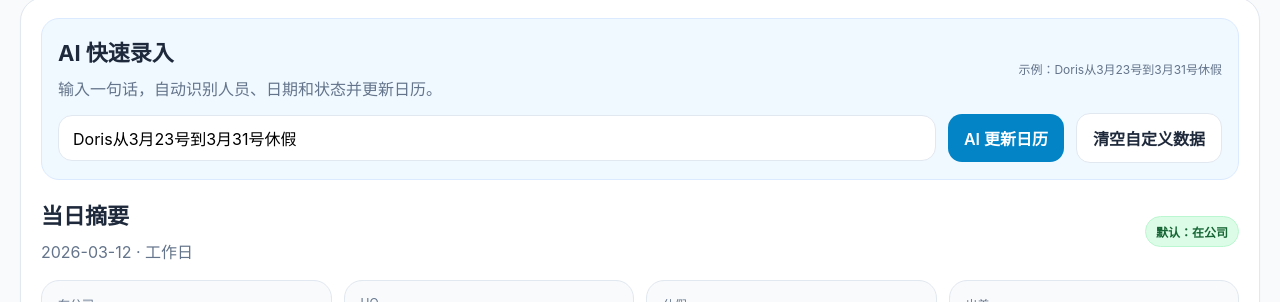
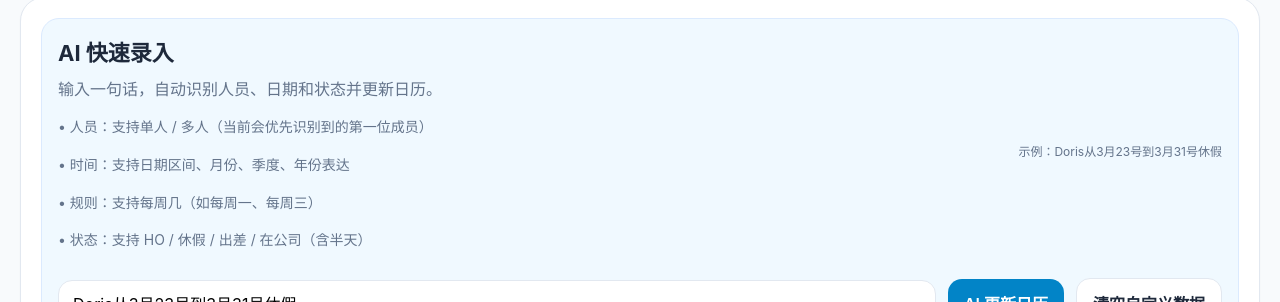
Before and after one commit to mimir518/team-calendar1, a React (Vite) app: page / in a window 1280 px wide. Shown: the part 271-573 px from the top of the page. Built offline with nearby package versions, Linux system fonts and the light colour scheme; no server answers; the database is empty.

Commit message:
Update AI entry guidance and failure examples

```diff
--- a/src/App.jsx
+++ b/src/App.jsx
@@ -16,6 +16,11 @@ const summaryStatuses = ['office', 'ho', 'off', 'business']
 const statusMap = Object.fromEntries(statusOptions.map((s) => [s.value, s]))
 const monthNames = ['1月', '2月', '3月', '4月', '5月', '6月', '7月', '8月', '9月', '10月', '11月', '12月']
 const weekdayNames = ['日', '一', '二', '三', '四', '五', '六']
+const aiRecentExamples = [
+  'Doris从3月23号到3月31号休假',
+  'Mary 4月8号HO上午',
+  'Mark 5月1号到5月5号出差',
+]
 
 const holidayMap2026 = {
   '2026-01-01': '元旦',
@@ -237,6 +242,8 @@ export default function App() {
   const [aiFeedback, setAiFeedback] = useState('')
   const [loading, setLoading] = useState(true)
 
+  const buildAiFailureFeedback = (message) => `${message} 最近可用示例：${aiRecentExamples.join('；')}`
+
   useEffect(() => {
     async function loadInitialData() {
       try {
@@ -305,7 +312,7 @@ export default function App() {
   const applyAiCommand = async () => {
     const parsed = parseAiCommand(aiInput)
     if (!parsed.ok) {
-      setAiFeedback(parsed.message)
+      setAiFeedback(buildAiFailureFeedback(parsed.message))
       return
     }
 
@@ -352,6 +359,12 @@ export default function App() {
               <div>
                 <h2>AI 快速录入</h2>
                 <p className="subtle">输入一句话，自动识别人员、日期和状态并更新日历。</p>
+                <div className="notes">
+                  <p>• 人员：支持单人 / 多人（当前会优先识别到的第一位成员）</p>
+                  <p>• 时间：支持日期区间、月份、季度、年份表达</p>
+                  <p>• 规则：支持每周几（如每周一、每周三）</p>
+                  <p>• 状态：支持 HO / 休假 / 出差 / 在公司（含半天）</p>
+                </div>
               </div>
               <div className="mini-tip">示例：Doris从3月23号到3月31号休假</div>
             </div>
```
